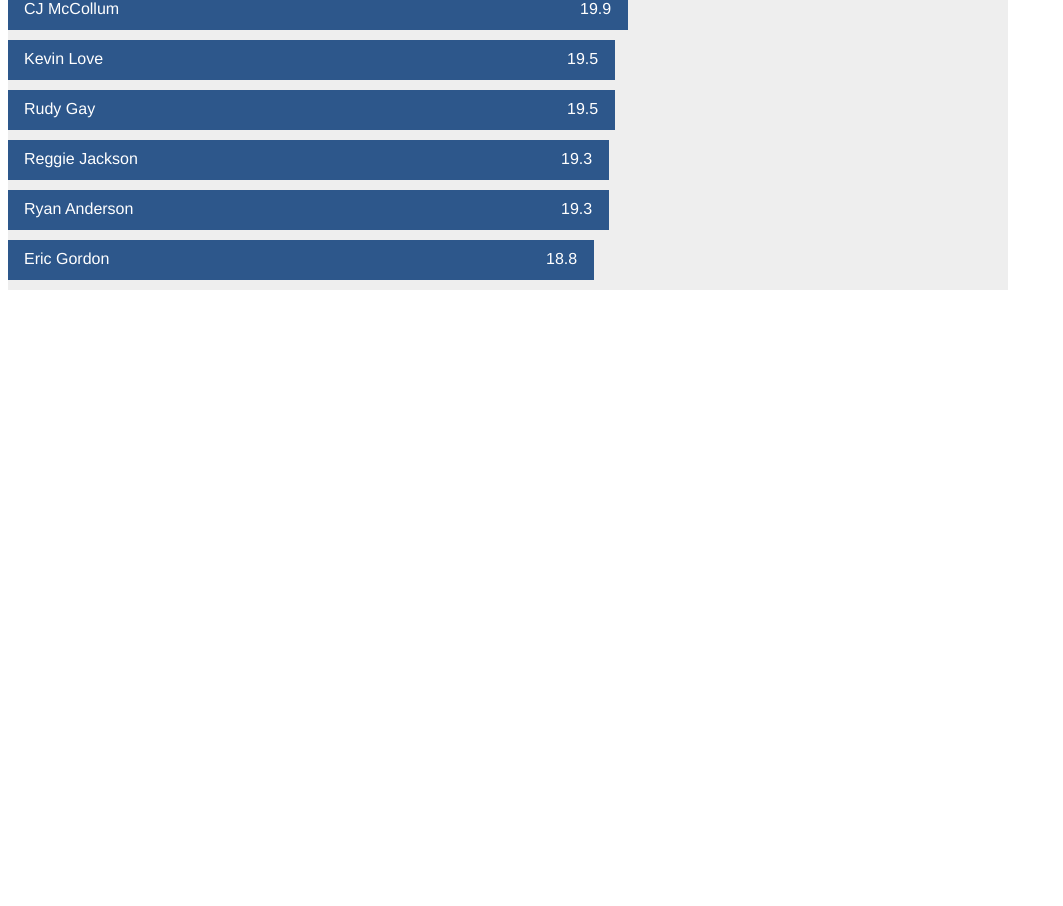
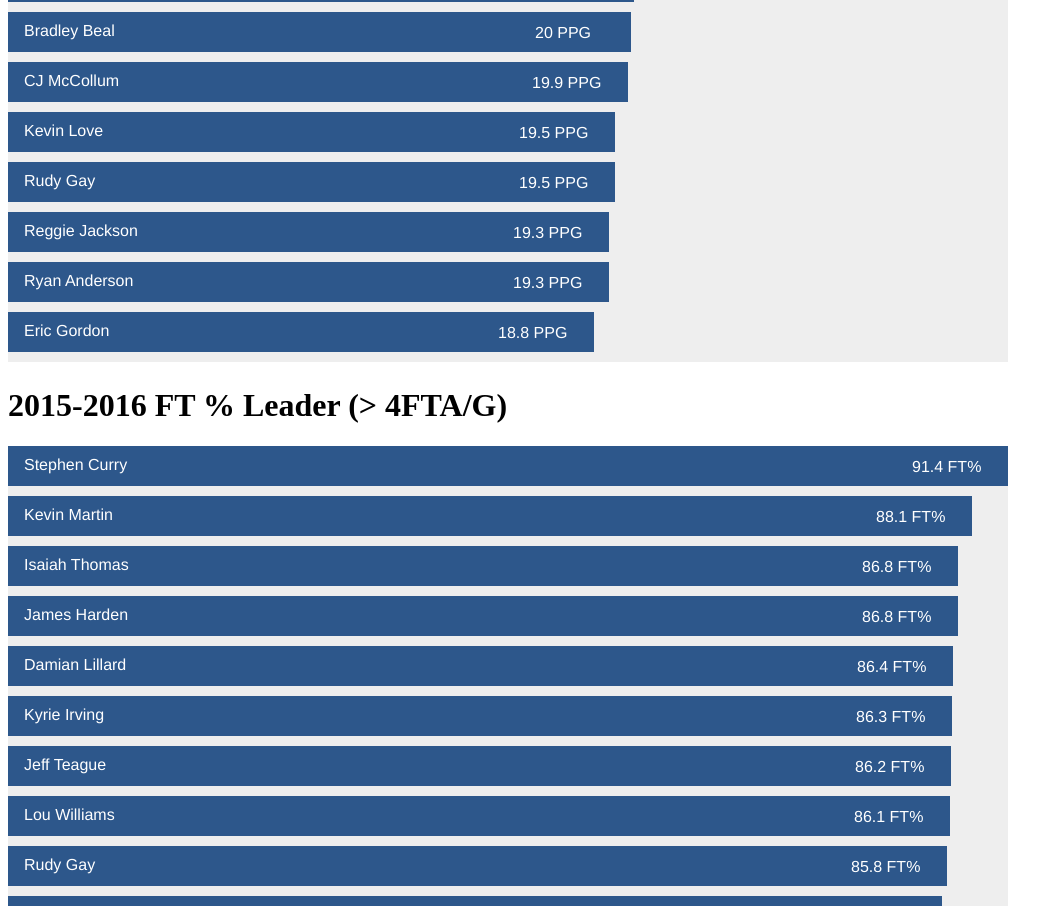
Before and after one commit to rickyeh/Lessons, a plain HTML site: page d3/nba.html in a window 1280 px wide. Shown: the part 968-1874 px from the top of the page, without its empty margins (0-1063 px from the left). Before the commit the page ends 1270 px from the top, so only its background shows below. Drawn offline with Linux system fonts and the light colour scheme.

Commit message:
Added free throws graph

```diff
--- a/d3/freeThrows.csv
+++ b/d3/freeThrows.csv
@@ -1,4 +1,4 @@
-Player,TEAM,AGE,GP,W,L,MIN,FGM,FGA,FG%,3:00 PM,3PA,3P%,FTM,FTA,FT%,OREB,DREB,REB,AST,TOV,STL,BLK,PF,DD2,TD3,PTS,#ERROR!
+Player,TEAM,AGE,GP,W,L,MIN,FGM,FGA,FG%,3PM,3PA,3P%,FTM,FTA,FT%,OREB,DREB,REB,AST,TOV,STL,BLK,PF,DD2,TD3,PTS,ERROR
 Stephen Curry,GSW,27,80,67,13,32.7,8.2,16.8,48.7,3.6,8.1,44.3,3.9,4.2,91.4,0.7,3.6,4.3,7.7,3.1,2,0.2,2,23,0,23.8,11.5
 Kevin Martin,MIN,32,39,11,28,33.4,6.8,16,42.7,1.9,4.9,39.3,4.4,4.9,88.1,0.5,3.2,3.6,2.3,1.9,0.8,0,1.9,0,0,20,-6.5
 Isaiah Thomas,BOS,26,67,40,27,25.8,5,11.9,42.1,1.9,5.2,37.3,4.5,5.2,86.8,0.5,1.8,2.3,4.2,2.1,0.9,0.1,2.2,0,0,16.4,2.6
--- a/d3/nba.html
+++ b/d3/nba.html
@@ -10,8 +10,11 @@
     <head>
 
     <body>
+        <h1>2015-2016 Scoring Leader</h1>
         <div id="container">
-
+        </div>
+        <h1>2015-2016 FT % Leader (> 4FTA/G)</h1>
+        <div id="container2">
         </div>
         <script type="text/javascript" src="nba.js"></script>
     </body>
--- a/d3/nba.js
+++ b/d3/nba.js
@@ -3,6 +3,7 @@ d3.csv('highScores.csv', type, function(error, data) {
     var width = 1000;
     var barHeight = 40;
     var height = (barHeight + 10) * data.length;
+    var padding = 50;
 
     var barChart = d3.select('#container')
         .append('svg:svg')
@@ -61,11 +62,85 @@ d3.csv('highScores.csv', type, function(error, data) {
         .attr('y', function(d, i) {
             return y(i);
         })
-        .attr('dx', '-3em')
-        .attr('dy', '1.5em')
+        .attr('dx', '-6em')
+        .attr('dy', '1.6em')
         .attr('text-anchor', 'right')
         .text(function(d) {
-            return d.PTS;
+            return d.PTS + ' PPG';
+        })
+        .attr('fill', 'white')
+        .attr('style', 'font-size: 16; font-family: Helvetica, sans-serif');
+});
+
+d3.csv('freeThrows.csv', type, function(error, data) {
+
+    var width = 1000;
+    var barHeight = 40;
+    var height = (barHeight + 10) * data.length;
+    var padding = 50;
+
+    var barChart = d3.select('#container2')
+        .append('svg:svg')
+        .attr('width', width)
+        .attr('height', height)
+        .attr('style', 'background-color: #EEE');
+
+    // X Scale
+    var x = d3.scale.linear()
+        .domain([0, d3.max(data, function(d) {
+            return d['FT%'];
+        })])
+        .rangeRound([0, width]);
+
+    // Y Scale
+    var y = d3.scale.linear()
+        .domain([0, data.length])
+        .range([0, height]);
+
+    barChart.selectAll('rect')
+        .data(data)
+        .enter()
+        .append('svg:rect')
+        .attr('x', 0)
+        .attr('y', function(d, i) {
+            return y(i);
+        })
+        .attr('height', barHeight)
+        .attr('width', function(d) {
+            return x(d['FT%']);
+        })
+        .attr('fill', '#2d578b');
+
+    barChart.selectAll('textPlayer')
+        .data(data)
+        .enter()
+        .append('svg:text')
+        .attr('x', 0)
+        .attr('y', function(d, i) {
+            return y(i);
+        })
+        .attr('dx', '1em')
+        .attr('dy', '1.5em')
+        .attr('text-anchor', 'left')
+        .text(function(d) {
+            return d.Player;
+        })
+        .attr('fill', 'white')
+        .attr('style', 'font-size: 16; font-family: Helvetica, sans-serif');
+
+    barChart.selectAll('textPts')
+        .data(data)
+        .enter()
+        .append('svg:text')
+        .attr('x', function(d) { return x(d['FT%']); })
+        .attr('y', function(d, i) {
+            return y(i);
+        })
+        .attr('dx', '-6em')
+        .attr('dy', '1.6em')
+        .attr('text-anchor', 'right')
+        .text(function(d) {
+            return d['FT%'] + ' FT%';
         })
         .attr('fill', 'white')
         .attr('style', 'font-size: 16; font-family: Helvetica, sans-serif');
```
